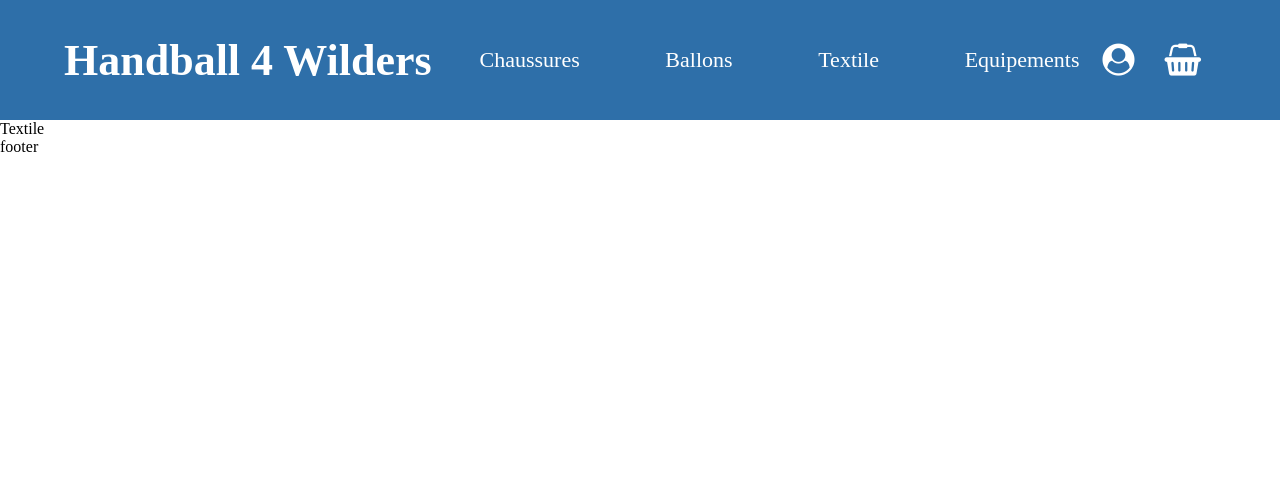
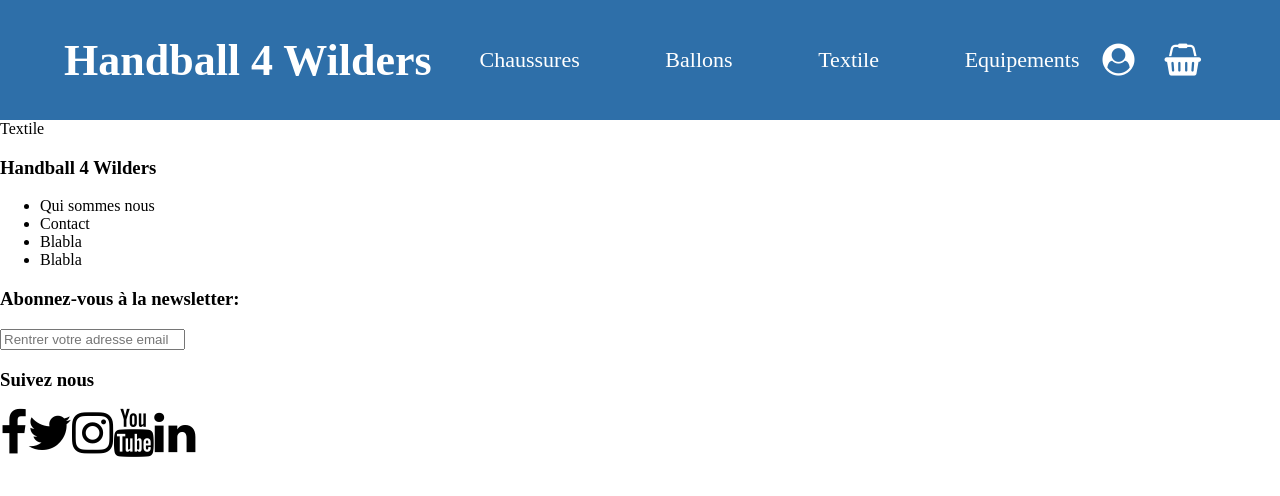
Before and after one commit to philamwild/Handball4Wilders, a React (Create React App) app: page /textile in a window 1280 px wide. Shown: the top 496 px of the page. Built offline with nearby package versions, Linux system fonts and the light colour scheme; a web font is replaced by a local one.

Commit message:
add content in footer jsx

```diff
--- a/src/components/Footer.jsx
+++ b/src/components/Footer.jsx
@@ -1,5 +1,28 @@
 import React from "react";
+import "./style/Footer.scss";
 
 export default function Footer() {
-  return <div>footer</div>;
+  return (
+    <div className="footer">
+      <div className="left-part">
+        <h3>Handball 4 Wilders</h3>
+        <ul>
+          <li>Qui sommes nous</li>
+          <li>Contact</li>
+          <li>Blabla</li>
+          <li>Blabla</li>
+        </ul>
+      </div>
+      <div className="right-part">
+        <h3>Abonnez-vous à la newsletter:</h3>
+        <input placeholder="Rentrer votre adresse email"></input>
+        <h3>Suivez nous</h3>
+        <i class="fa fa-facebook fa-3x"></i>
+        <i class="fa fa-twitter fa-3x"></i>
+        <i class="fa fa-instagram fa-3x"></i>
+        <i class="fa fa-youtube fa-3x"></i>
+        <i class="fa fa-linkedin fa-3x"></i>
+      </div>
+    </div>
+  );
 }
```
